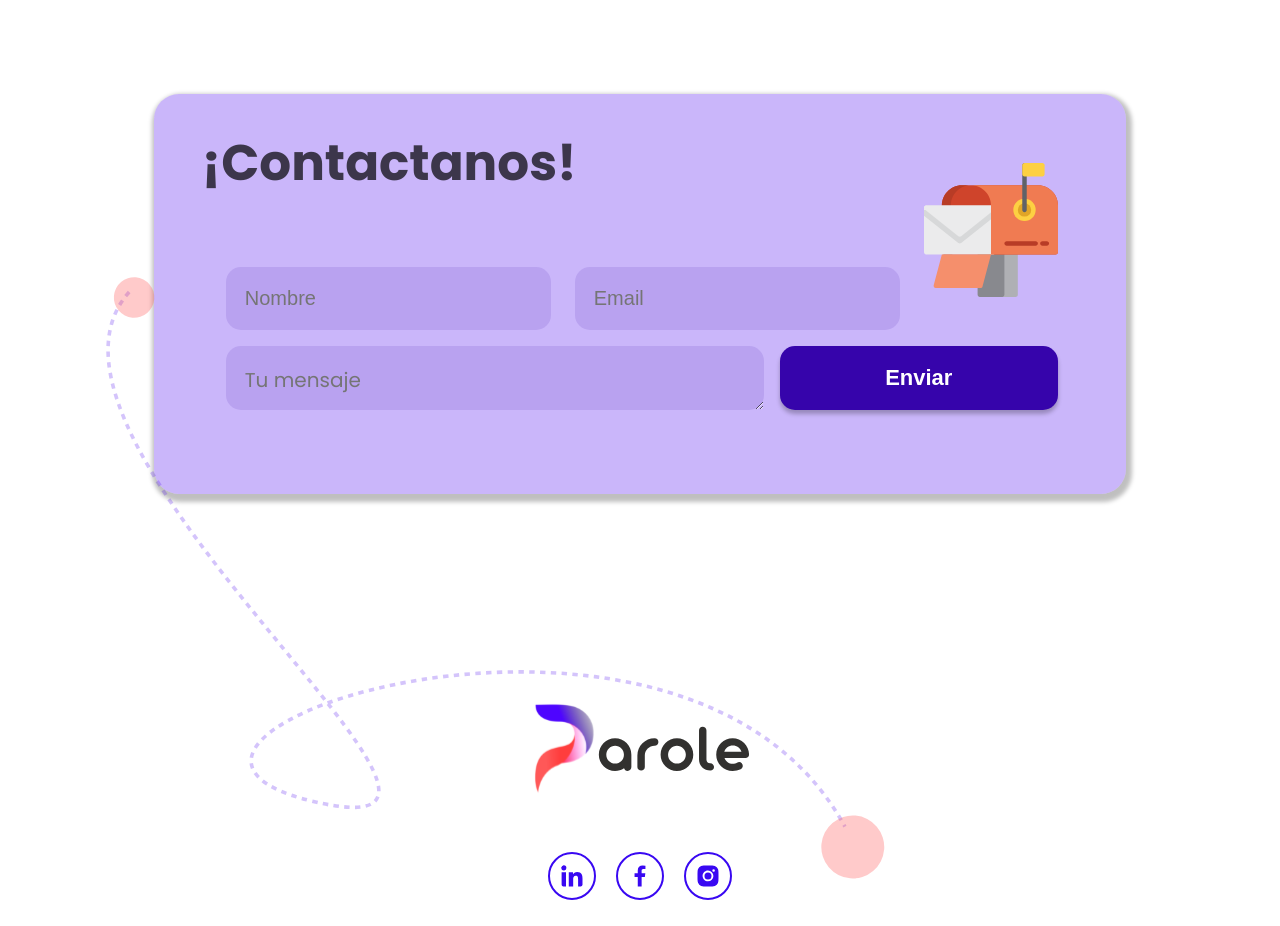
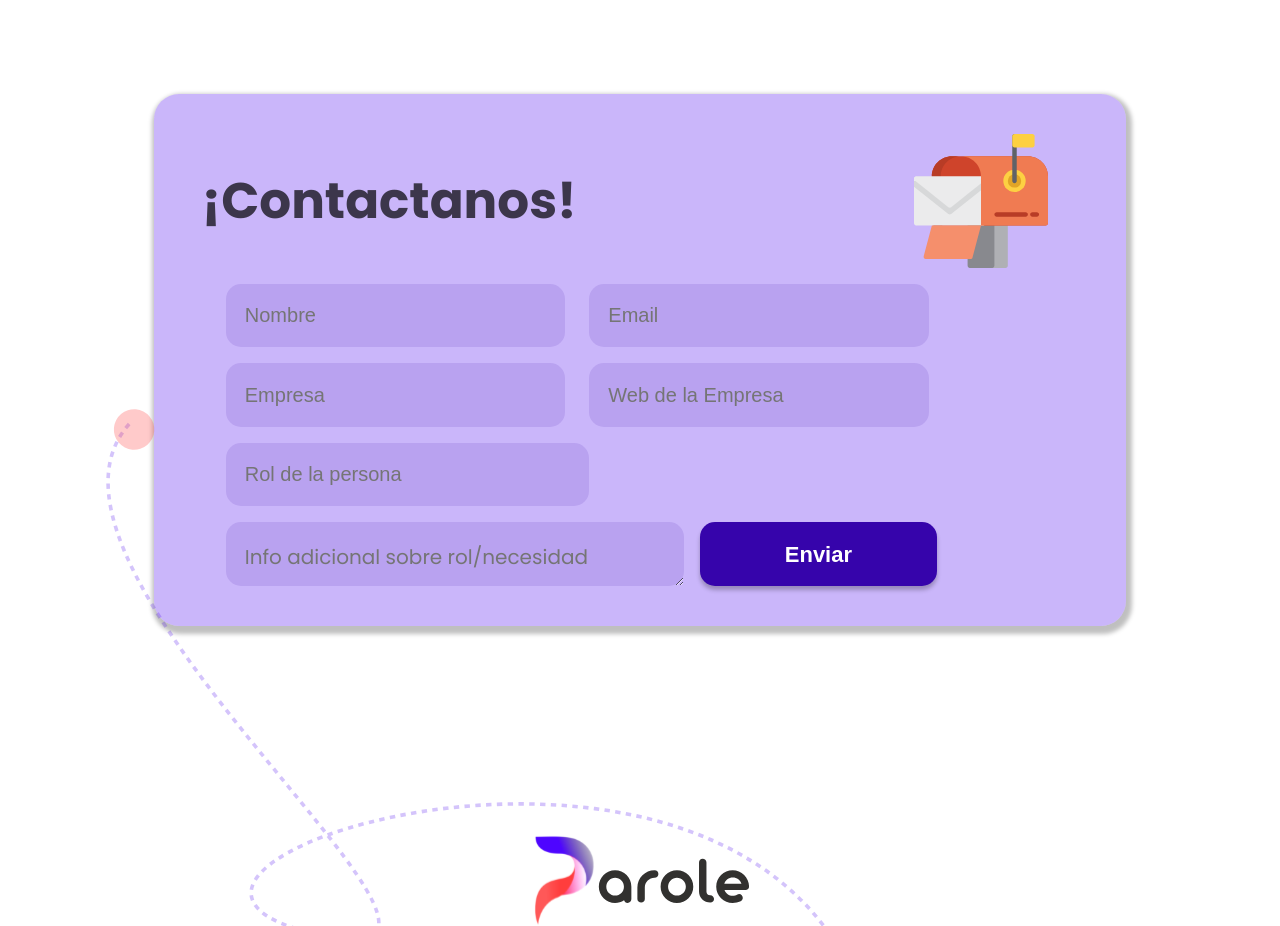
Before and after one commit to Florsala/paroleweb, a React (Create React App) app: page / in a window 1280 px wide. Shown: the part 6160-7086 px from the top of the page. Built offline with nearby package versions, Linux system fonts and the light colour scheme.

Commit message:
cambios en contacto

```diff
--- a/src/components/Contacto.jsx
+++ b/src/components/Contacto.jsx
@@ -1,36 +1,33 @@
 import React, { useRef, useState } from "react";
 import emailjs from "@emailjs/browser";
 import "../styles/Contacto.css";
-import ReactGA from 'react-ga';
-
-
+import ReactGA from "react-ga";
 
 import Mail from "../assets/mailbox.svg";
 
 const Contacto = () => {
-
-  const handleClick = () =>{
+  const handleClick = () => {
     ReactGA.event({
-      category: 'Button',
-      action: 'click botón contacto'
-    })
-    console.log('mensaje enviado');
-
-  }
-
+      category: "Button",
+      action: "click botón contacto",
+    });
+    console.log("mensaje enviado");
+  };
 
   const [inputNombre, cambiarInputNombre] = useState("");
+  const [inputEmpresa, cambiarInputEmpresa] = useState("");
+  const [inputWeb, cambiarInputWeb] = useState("");
+  const [inputRol, cambiarInputRol] = useState("");
+
   const [inputCorreo, cambiarInputCorreo] = useState("");
   const [inputMsg, cambiarInputMsg] = useState("");
   const [sentForm, setSentForm] = useState(false);
 
   const form = useRef();
 
-
   const sendEmail = (e) => {
     e.preventDefault();
     setSentForm(true);
-
 
     emailjs
       .sendForm(
@@ -43,8 +40,12 @@ const Contacto = () => {
         (result) => {
           console.log(result.text);
           cambiarInputNombre("");
+          cambiarInputWeb("");
+
           cambiarInputCorreo("");
           cambiarInputMsg("");
+          cambiarInputEmpresa("");
+          cambiarInputRol("");
         },
         (error) => {
           console.log(error.text);
@@ -52,23 +53,30 @@ const Contacto = () => {
       );
   };
 
-
-
   const handleInputNombre = (e) => {
     cambiarInputNombre(e.target.value);
+  };
+
+  const handleInputEmpresa = (e) => {
+    cambiarInputEmpresa(e.target.value);
   };
 
   const handleInputCorreo = (e) => {
     cambiarInputCorreo(e.target.value);
   };
+  const handleInputWeb = (e) => {
+    cambiarInputWeb(e.target.value);
+  };
 
-
+  const handleInputRol = (e) => {
+    cambiarInputRol(e.target.value);
+  };
 
   const handleInputMsg = (e) => {
     cambiarInputMsg(e.target.value);
   };
   return (
-    <div id="contacto" >
+    <div id="contacto">
       <div className="Ct-container">
         <h2 className="Serv-title">¿Podemos ayudarte con algo más?</h2>
 
@@ -80,10 +88,20 @@ const Contacto = () => {
           <div className="Ct-container-text">
             <div className="Ct-container-head">
               <h3>¡Contactanos!</h3>
+
+              <img
+                style={{
+                  padding: "0.5rem ",
+                  width: "9.375rem",
+                  height: "9.375rem",
+                }}
+                src={Mail}
+                alt=""
+              />
             </div>
           </div>
 
-          <form ref={form} onSubmit={sendEmail}  className="form-2">
+          <form ref={form} onSubmit={sendEmail} className="form-2">
             <div style={{ display: "flex", alignItems: "baseline" }}>
               <input
                 type="text"
@@ -105,16 +123,40 @@ const Contacto = () => {
                 required
               />
 
-              <img
-                style={{
-                  padding: "0.5rem ",
-                  width: "9.375rem",
-                  height: "9.375rem",
-                }}
-                src={Mail}
-                alt=""
+
+            </div>
+            <div  style={{ display: "flex", alignItems: "baseline" }}>
+              <input
+                type="text"
+                name="empresa"
+                placeholder="Empresa"
+                id="empresa"
+                value={inputEmpresa}
+                onChange={handleInputEmpresa}
+                required
+              />
+
+              <input
+                type="text"
+                name="web"
+                placeholder="Web de la Empresa"
+                id="web"
+                value={inputWeb}
+                onChange={handleInputWeb}
+                required
               />
             </div>
+
+            <input
+              type="text"
+              name="rol"
+              placeholder="Rol de la persona"
+              id="rol"
+              value={inputRol}
+              onChange={handleInputRol}
+              required
+            />
+
             <div style={{ display: "flex" }}>
               <textarea
                 name="mensaje"
@@ -123,13 +165,16 @@ const Contacto = () => {
                 rows="1"
                 aria-required="true"
                 aria-invalid="false"
-                placeholder="Tu mensaje"
+                placeholder="Info adicional sobre rol/necesidad"
                 value={inputMsg}
                 onChange={handleInputMsg}
-                required
               />
 
-<input onClick={handleClick} className="btnForm" type="submit" value="Enviar"
+              <input
+                onClick={handleClick}
+                className="btnForm"
+                type="submit"
+                value="Enviar"
               />
               {/*             {sentForm && ( <div style={{display:'flex', color:'white', alignItems:'center'}}>
 
--- a/src/styles/Contacto.css
+++ b/src/styles/Contacto.css
@@ -5,6 +5,7 @@
 .Ct-container-head{
     display: flex;
     align-items: center;
+    justify-content: space-between;
 
 }
 
@@ -54,8 +55,7 @@
 }
 
 .form-2{
-    width: 53rem;
-    margin-top: -90px;
+    width: 80%;
     margin-left: 2rem;
     margin-right: 1rem;
     flex-direction: column;
@@ -131,4 +131,5 @@ text-align:center;
   font-size: 3.125rem;
   color: rgba(0, 0, 0, 0.7);
   margin-left: 1rem;
+  width:94%;
 }
```
Also changed, not shown: 1 other file (tests, documents, lock files or other folders). Lines whose indentation alone changed are shown as unchanged.
